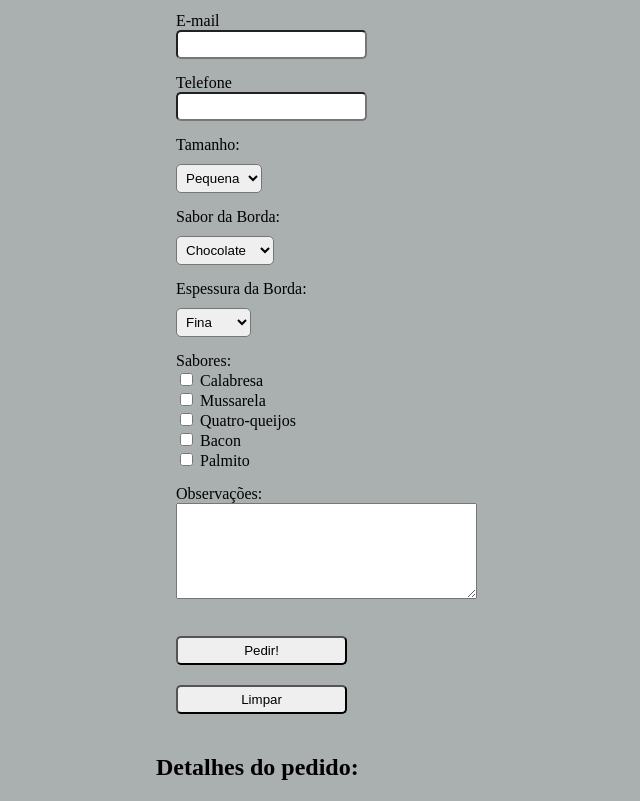
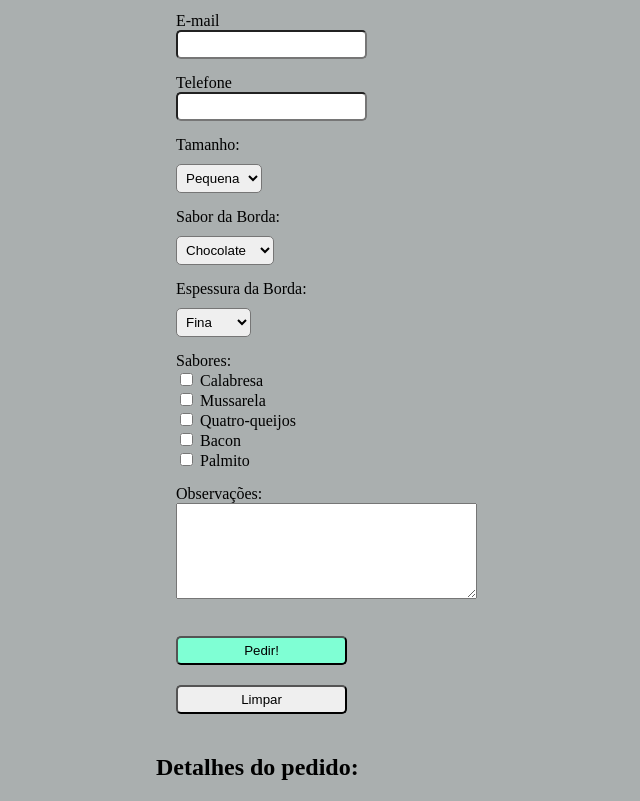
Before and after one commit to Genildocs/JSON-AULA41-TRANSFORMATEC, a plain HTML site: page index.html in a window 1280 px wide. In both pictures the pointer is over the button "Pedir!". Shown: the part 130-931 px from the top of the page, without its empty margins (102-742 px from the left). Drawn offline with Linux system fonts and the light colour scheme; a web font is replaced by a local one.

Commit message:
alterado propriedade css

```diff
--- a/style.css
+++ b/style.css
@@ -42,3 +42,8 @@ input{
     border-radius: 5px;
     cursor: pointer;
 }
+
+.btn:hover{
+    background-color: aquamarine;
+    transition: 2s;
+}
```
